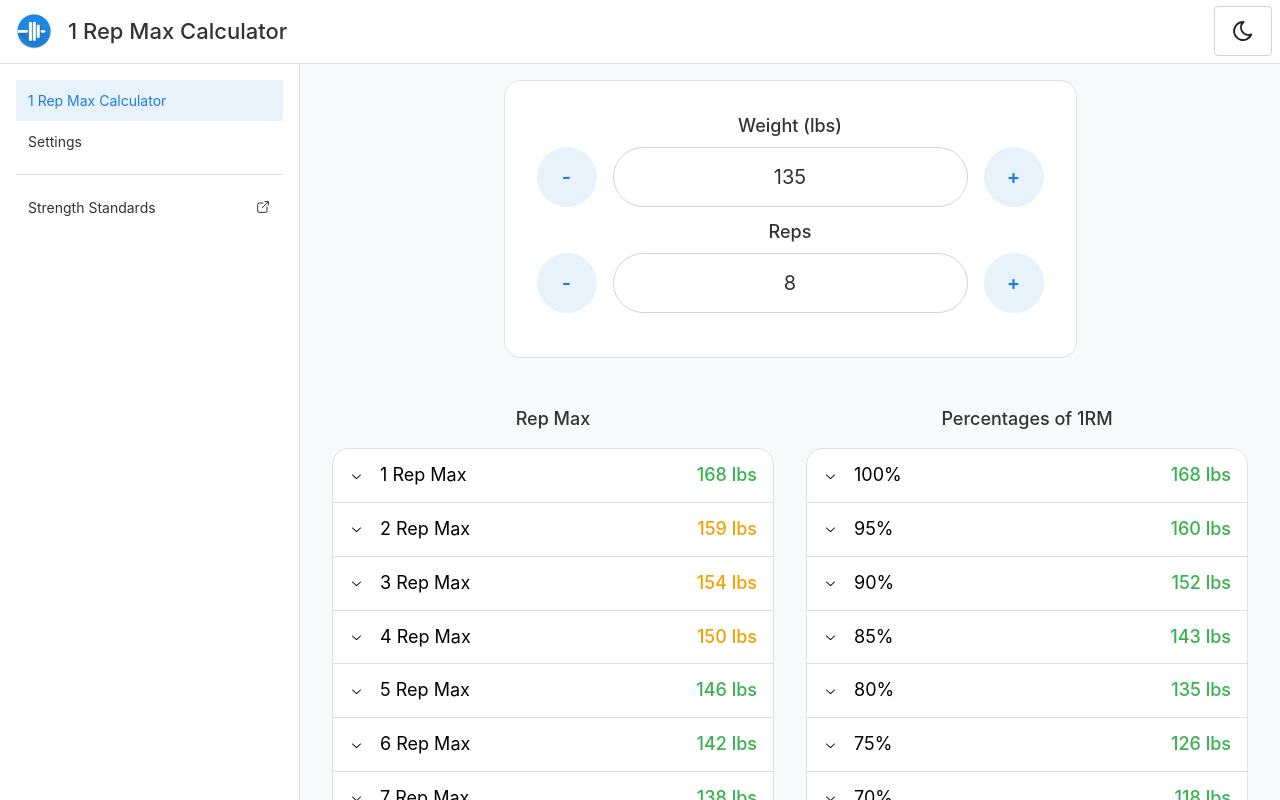
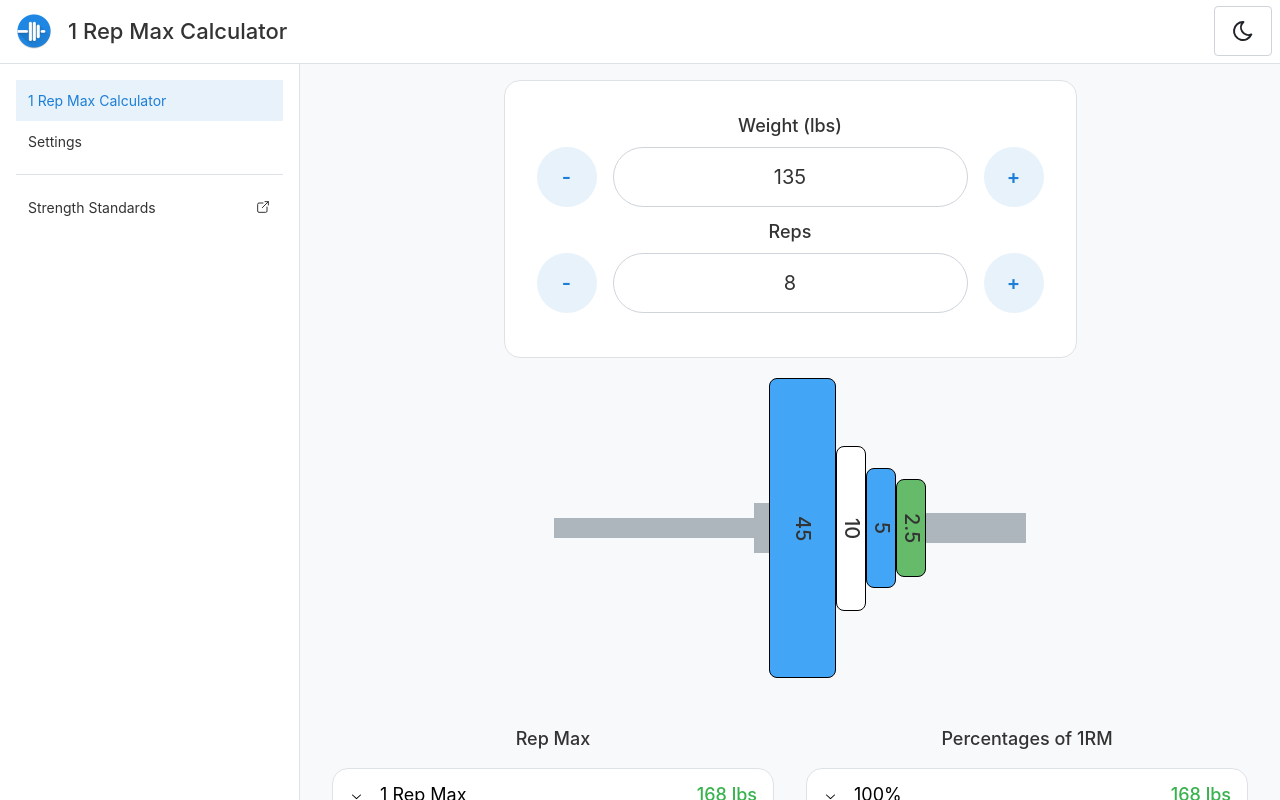
Before and after one commit to Deba9398/one-rep-max-web, a Next.js app: page / in a window 1280 px wide. Shown: the top 800 px of the page. Built offline with nearby package versions, Linux system fonts and the light colour scheme.

Commit message:
Basic horizontal plate loader visual

```diff
--- a/components/OneRepMaxCalc.tsx
+++ b/components/OneRepMaxCalc.tsx
@@ -130,6 +130,8 @@ export default function OneRepMaxCalc() {
         </Card>
       </Box>
 
+      <BarbellPlate weight={repMaxValues[1][0].value} />
+
       <div className='container mx-auto mt-8'>
         <div className='flex flex-col items-center justify-center xl:flex-row xl:items-start -mx-2 lg:-mx-0'>
           <div className='px-2 xl:px-4 w-full xl:w-1/2 max-w-[600px]'>
@@ -149,3 +151,119 @@ export default function OneRepMaxCalc() {
     </main>
   );
 }
+
+const BarbellPlate = ({ weight }: { weight: number }) => {
+  const barWeight = 45;
+  const plateWeights = [45, 25, 10, 5, 2.5]; // In pounds
+  let weightToLoad = (weight - barWeight) / 2;
+  let platesNeeded = [];
+
+  plateWeights.forEach((plateWeight) => {
+    while (weightToLoad >= plateWeight) {
+      platesNeeded.push(plateWeight);
+      weightToLoad -= plateWeight;
+    }
+  });
+
+  // Function to determine the color of the plate based on Olympic standards
+  const getPlateColor = (plate) => {
+    switch (plate) {
+      case 55:
+        return '#EF5350'; // 55 lb is typically red
+      case 45:
+        return '#42A5F5'; // 45lb is typically red
+      case 35:
+        return '#FFEE58'; // 35lb is typically blue
+      case 25:
+        return '#66BB6A'; // 25lb is typically green
+      case 10:
+        return 'white'; // 10lb is typically not standardized, gray for simplicity
+      case 5:
+        return '#42A5F5'; // 5lb is typically white
+      case 2.5:
+        return '#66BB6A'; // 2.5lb is typically black
+      default:
+        return 'black';
+    }
+  };
+
+  // Function to determine the size of the plate based on its weight
+  const getPlateSizeStyles = (plate) => {
+    const baseWidth = 1.5; // Base width for the smallest plate
+    const height = plate >= 25 ? '100%' : `${3 * plate + 25}%`;
+    const width = plate >= 25 ? baseWidth * plate : 30;
+    return { height, width: `${width}px` };
+  };
+
+  return (
+    <div
+      style={{
+        display: 'flex',
+        alignItems: 'center',
+        marginTop: '20px',
+        height: '300px',
+      }}
+    >
+      {/* Bar */}
+      <div
+        style={{
+          height: '20px',
+          width: '200px',
+          backgroundColor: '#adb5bd',
+          position: 'relative',
+        }}
+      ></div>
+      <div
+        style={{
+          height: '50px',
+          width: '15px',
+          backgroundColor: '#adb5bd',
+          position: 'relative',
+        }}
+      ></div>
+      {/* Plates */}
+      <div
+        style={{
+          display: 'flex',
+          alignItems: 'center',
+          height: '100%',
+        }}
+      >
+        {platesNeeded.map((plate, index) => {
+          const { height, width } = getPlateSizeStyles(plate);
+          return (
+            <div
+              key={index}
+              style={{
+                display: 'flex',
+                alignItems: 'center',
+                justifyContent: 'center',
+                height,
+                width,
+                backgroundColor: getPlateColor(plate),
+                border: '1px solid black',
+                borderRadius: '8px',
+                writingMode: 'vertical-rl',
+                textOrientation: 'mixed',
+                fontSize: '20px',
+                fontWeight: '500',
+                //position: 'absolute',
+                //left: `${300 + index * (parseInt(width) + 2)}px`, // Position plates along the bar
+              }}
+            >
+              {plate}
+            </div>
+          );
+        })}
+      </div>
+      <div
+        style={{
+          height: '30px',
+          width: '100px',
+          backgroundColor: '#adb5bd',
+          position: 'relative',
+        }}
+      ></div>
+    </div>
+  );
+};
```
